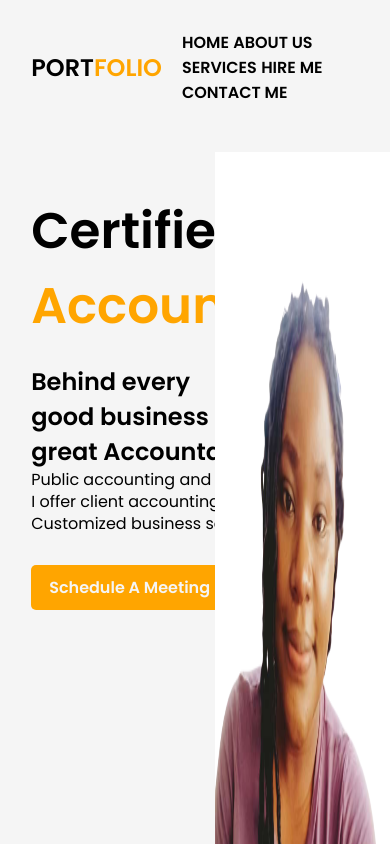
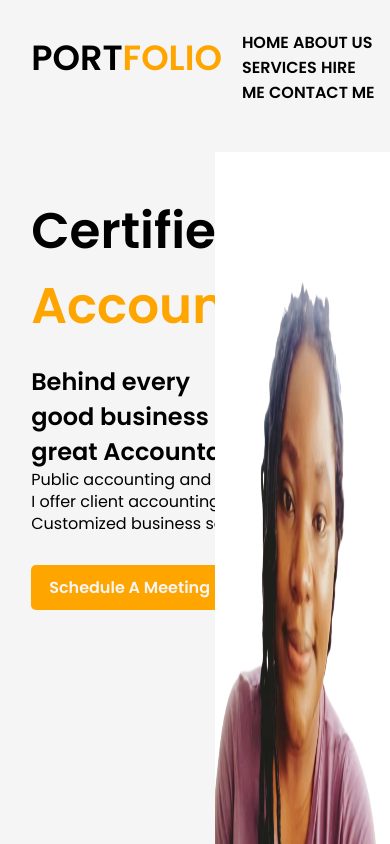
Before and after one commit to smithmoh/kate-accounting, a plain HTML site: page index.html in a window 390 px wide. Shown: the top 844 px of the page. Drawn offline with Linux system fonts and the light colour scheme.

Commit message:
initial commit updated

```diff
--- a/index.html
+++ b/index.html
@@ -111,9 +111,9 @@
                     <i class="fa-sharp fa-solid fa-folder"></i>
                     <h5>File Archive</h5>
                     <div class="pra">
-                        <p>Businesses file archiving<br>for profit</p>
+                        <p>Businesses file archiving for profits</p>
                         <p style="text-align: center;">
-                            <a class="button" href="#">Read More</a>
+                            <a class="button" href="#">More</a>
                         </p>
                     </div>
                 </div>
--- a/style.css
+++ b/style.css
@@ -8,12 +8,39 @@
     font-family: 'Poppins', sans-serif;
 }
 
+/*---Media response on different devices---*/
+/* Mobile Phones */
+@media only screen and (max-width: 620px) {
+    /* For mobile phones: */
+    *{
+      width: 100%;
+    }
+}
+
+@media only screen and (max-width:800px) {
+    /* For tablets: */
+    *{
+      width: 80%;
+      padding: 0;
+    }
+    *{
+      width: 100%;
+    }
+}
+
 .hero{
     position: relative;
     width: 100%;
     height: 150vh;
     background: whitesmoke;
     background-size: cover;
+}
+
+.hero h1{
+    font-size: 35px;
+    color: black;
+    margin-bottom: 20px;
+    font-weight: bold;
 }
 
 nav{
```
